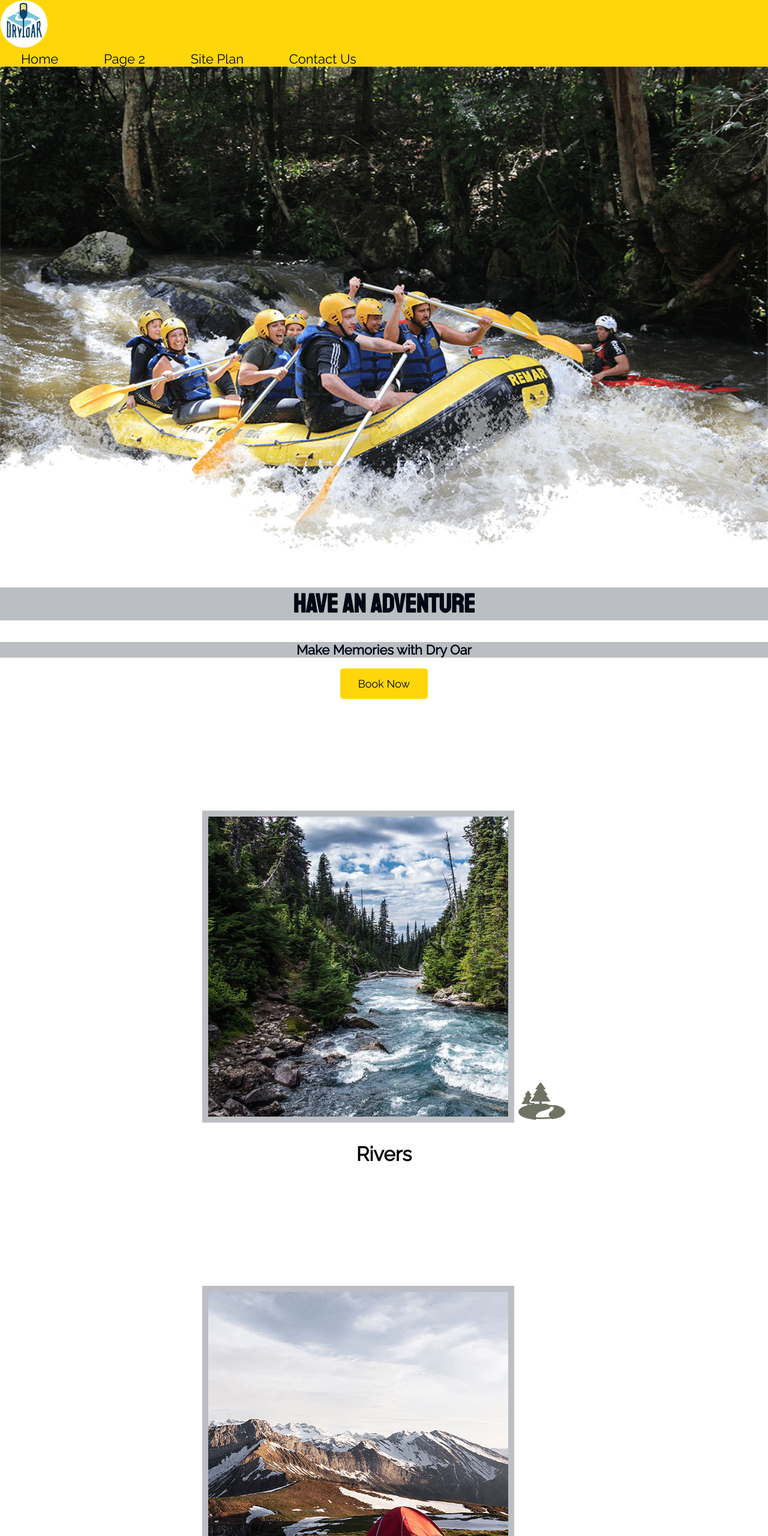
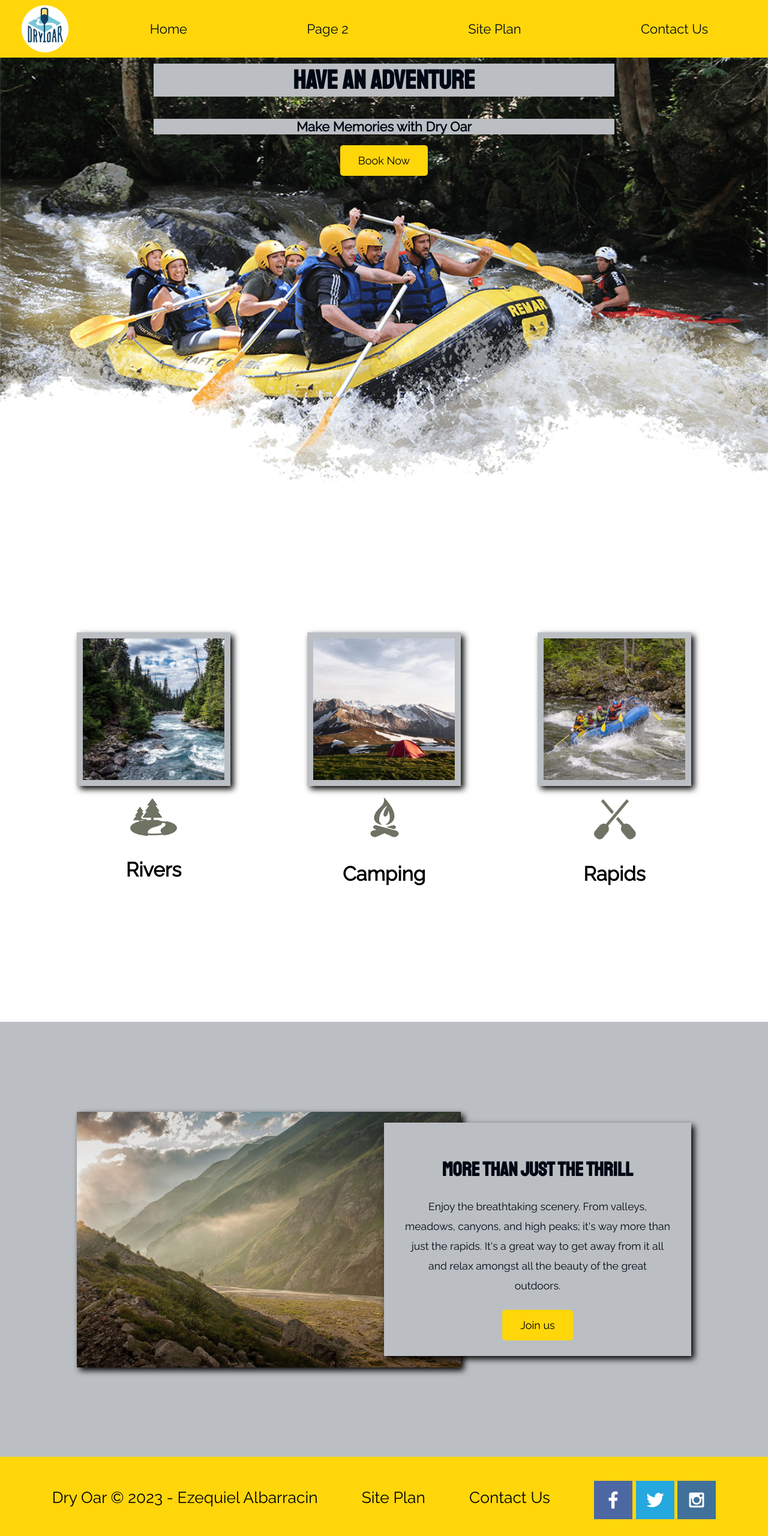
Before and after one commit to EzeAlba/abou, a plain HTML site: page wwr/index.html in a window 1280 px wide. Shown: the top 2560 px of the page at 60% size. Drawn offline with Linux system fonts and the light colour scheme.

Commit message:
details home page

```diff
--- a/wwr/styles/style.css
+++ b/wwr/styles/style.css
@@ -14,6 +14,11 @@ h2{
     padding: 0;
 }
 
+.home-grid{
+    display: grid;
+    grid-template-columns: repeat(10, 1fr);
+}
+
 .home-title{
     margin-top: 10px;
     font-size: 2em;
@@ -23,14 +28,23 @@ h2{
 }
 
 header{
-background-color: #ffd60a;
-color: #000814;
-text-align: left;
+    display: grid;
+    grid-template-columns: 150px auto;
+    background-color: #ffd60a;
+    color: #000814;
+    text-align: left;
 }
 
 h4{
     text-align: center;
     color: #000814;
+}
+
+nav {
+    display: flex;
+    justify-content: space-around;
+    color: #000814;
+
 }
 
 nav a:hover{
@@ -69,7 +83,10 @@ color: #bbbfc3;
     text-align: center;
     padding: 35px;
     background-color: #bbbfc3;
-    line-height: 1.5em
+    line-height: 1.5em;
+    grid-column: 6/10 ;
+    grid-row: 6/7;
+    box-shadow: 5px 5px 10px black;
 }
 
 .msg h2{
@@ -83,17 +100,13 @@ color: #bbbfc3;
     color: #000814;
 }
 
-nav, a{
+a{
     color: #000814;
-}
-
-#hero-msg h1, #hero-msg h4{
-    background-color:#bbbfc3;
 }
 
 .button-box{
     text-align: center;
-    background-color: white;
+
 }
 
 main section{
@@ -114,6 +127,9 @@ footer{
     text-align: left;
     color: black;
     background-color: #ffd60a;
+    display: flex;
+    justify-content: space-around;
+    align-items: center;
     }
 
 footer p{
@@ -139,6 +155,9 @@ footer .social img{
 }
 
 #logo_link{
+    padding-top: 5px;
+    justify-self: center;
+    align-self: center;
     padding-top: 5px
 }
 
@@ -151,19 +170,123 @@ footer .social img{
     width: 80px;
 }
 
+#hero{
+    display: grid;
+    grid-template-columns: 1fr 3fr 1fr;
+    margin-top: -100px;
+}
+
+#hero-box{
+    grid-column: 1/4;
+    grid-row: 1/3;
+    z-index: -1;
+}
+
 #hero-img{
     width: 100%;
 }
+
+#hero-msg{
+    grid-column: 2/3;
+    grid-row: 1/2;
+    margin-top: 100px;
+}
+
+
+#hero-msg h1, #hero-msg h4{
+    background-color:#bbbfc3;
+
+}
+
 
 .rivers-card, .camping-card, .rapids-card{
     text-align: center;
     margin: 200px 0;
 }
 
+.rivers-card{
+    grid-column: 2/4;
+    grid-row: 2/3;
+}
+
+.camping-card{
+    grid-column: 5/7 ;
+    grid-row: 2/3 ;
+}
+
+.rapids-card{
+    grid-column: 8/10;
+    grid-row: 2/3;
+}
+
+#background{
+    grid-column: 1/11 ;
+    grid-row: 4/9;
+}
+
+
+
 .card-img {
+    width: 100%;
     border: 10px solid #bbbfc3;
+    transition: transform .5s;
+    box-shadow: 5px 5px 10px black;
+}
+
+.card-img:hover {
+    opacity: .6;
+    transform: scale(1.1);
+}
+
+.mountains{
+    grid-column: 2/7 ;
+    grid-row: 5/8;
+    width: 100%;
+    box-shadow: 5px 5px 10px black;
 }
 
 main section img {
     box-sizing: border-box;
 }
+
+@media screen and (max-width: 900px) {
+    #hero, .home-grid {
+        display: block;
+        height: auto;
+    }
+    nav, footer {
+        flex-direction: column;
+    }
+    nav a {
+        display: block;
+        padding: 15px;
+    }
+    #hero {
+        margin-top: 0;
+    }
+    #hero-msg {
+        margin-top: 0;
+    }
+    #hero-msg h4 {
+        display: none;
+    }
+    .home-title {
+        font-size: 25px;
+        color: #6f7364;
+    }
+    .rivers-card, .camping-card, .rapids-card {
+        margin: 50px auto;
+        width: 60%;
+    }
+    #background {
+        display: none;
+    }
+    .mountains, .msg {
+        width: 80%;
+        display: block;
+        margin: 0 auto;
+    }
+    footer {
+        margin-top: 25px;
+    }
+}
```
Also changed, not shown: wwr/index.html (+1 -0 lines), w07_grid1.jpg (added), w07_grid2.jpg (added), w07_grid3.jpg (added), 1 other file.
